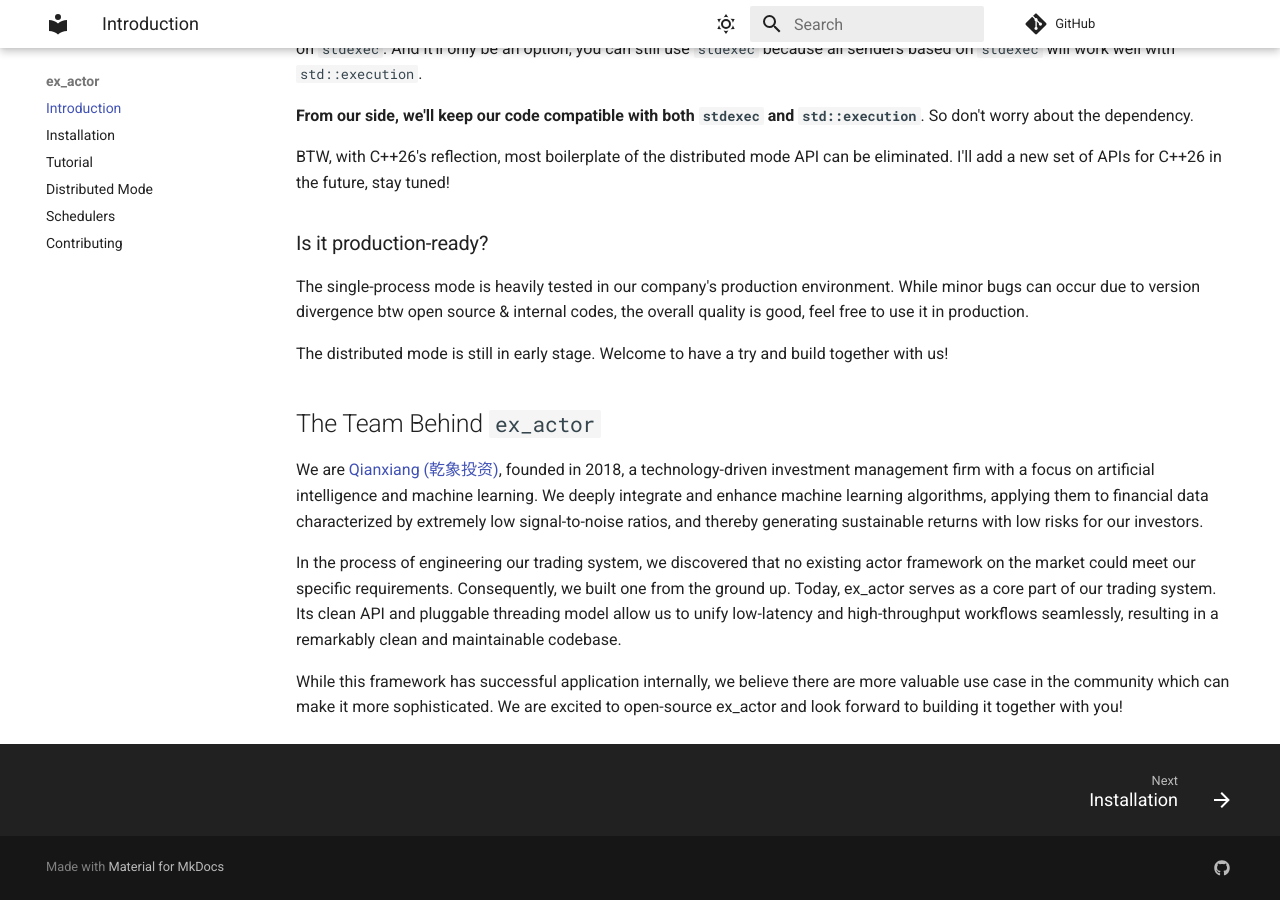
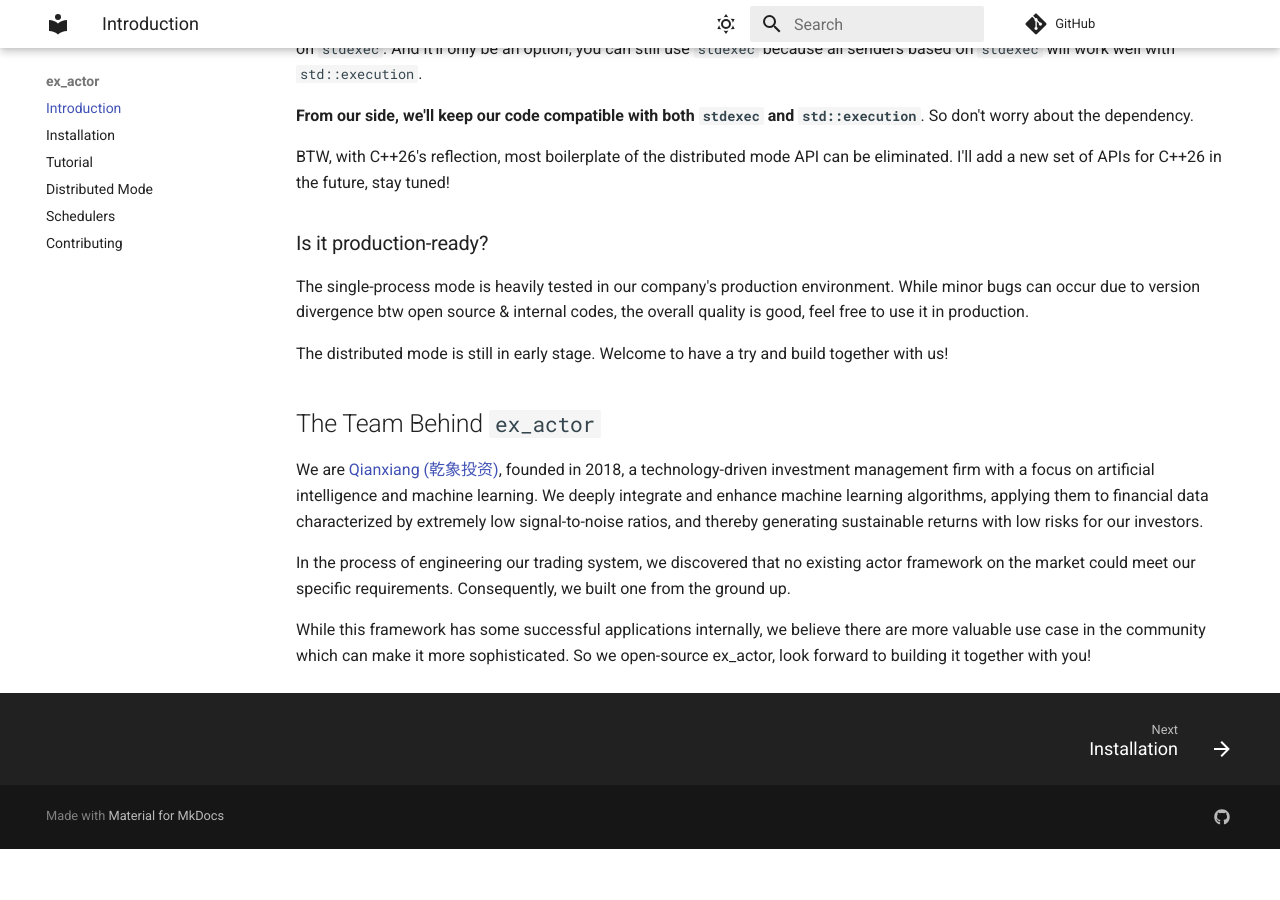
Before and after one commit to ex-actor/ex-actor, an MkDocs documentation site: the page built from docs/contents/index.md, in a window 1280 px wide and 900 px high, scrolled down 1894 px. Built offline with MkDocs 1.6.1 and Material for MkDocs 9.7.7, drawn with Linux system fonts in a browser that asks for light colours; comment, search, counter and statistics services are not loaded; after the commit the page ends 2743 px from its top, so only the background shows below that.

```diff
--- a/docs/contents/index.md
+++ b/docs/contents/index.md
@@ -79,6 +79,6 @@ The distributed mode is still in early stage. Welcome to have a try and build to
 
 We are [Qianxiang (乾象投资)](https://www.qianxiang.cn/), founded in 2018, a technology-driven investment management firm with a focus on artificial intelligence and machine learning. We deeply integrate and enhance machine learning algorithms, applying them to financial data characterized by extremely low signal-to-noise ratios, and thereby generating sustainable returns with low risks for our investors.
 
-In the process of engineering our trading system, we discovered that no existing actor framework on the market could meet our specific requirements. Consequently, we built one from the ground up. Today, ex_actor serves as a core part of our trading system. Its clean API and pluggable threading model allow us to unify low-latency and high-throughput workflows seamlessly, resulting in a remarkably clean and maintainable codebase.
+In the process of engineering our trading system, we discovered that no existing actor framework on the market could meet our specific requirements. Consequently, we built one from the ground up.
 
-While this framework has successful application internally, we believe there are more valuable use case in the community which can make it more sophisticated. We are excited to open-source ex_actor and look forward to building it together with you!
+While this framework has some successful applications internally, we believe there are more valuable use case in the community which can make it more sophisticated. So we open-source ex_actor, look forward to building it together with you!
--- a/docs/mkdocs.yml
+++ b/docs/mkdocs.yml
@@ -2,6 +2,7 @@ site_name: "ex_actor"
 site_description: "A modern C++ actor framework based on std::execution"
 site_author: "Lixin Wei"
 docs_dir: contents
+site_url: https://ex-actor.github.io/ex-actor/
 theme:
   name: material
   palette:
```
Also changed, not shown: README.md, 4 other files.
